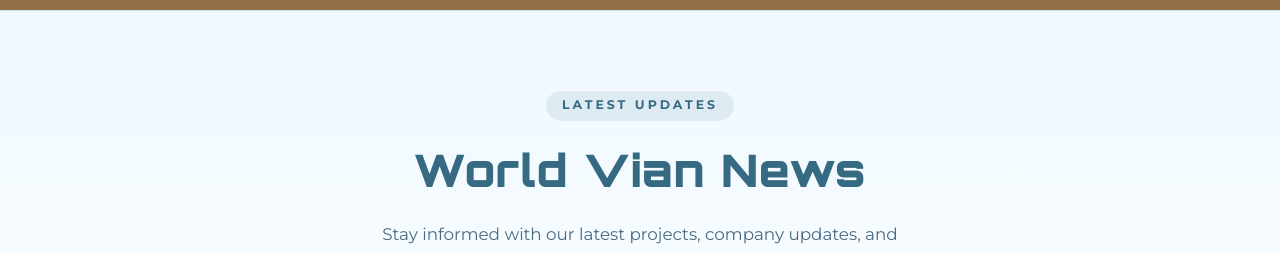
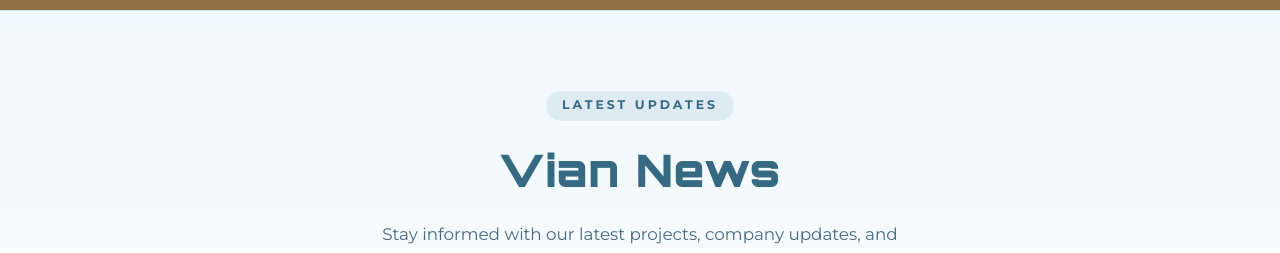
Before and after one commit to Vian-global/vian-global, a React (Vite) app: page / in a window 1280 px wide. Shown: the part 3200-3453 px from the top of the page. Built offline with nearby package versions, Linux system fonts and the light colour scheme; no server answers.

Commit message:
style: revert news heading from World Vian News to Vian News

```diff
--- a/src/pages/Home.jsx
+++ b/src/pages/Home.jsx
@@ -248,7 +248,7 @@ function Home() {
           <div className="news-container">
             <div className="news-header scroll-fade-in">
               <span className="news-eyebrow">Latest Updates</span>
-              <h2 className="news-title">World Vian News</h2>
+              <h2 className="news-title">Vian News</h2>
               <p className="news-subtitle">Stay informed with our latest projects, company updates, and industry insights.</p>
             </div>
 
--- a/src/pages/NewsArticle.jsx
+++ b/src/pages/NewsArticle.jsx
@@ -222,7 +222,7 @@ function NewsArticle() {
           {/* ── MORE ARTICLES ─────────────── */}
           {moreArticles.length > 0 && (
             <section className="article-more" aria-label="More articles">
-              <h2 className="article-more-title">More from World Vian News</h2>
+              <h2 className="article-more-title">More from Vian News</h2>
               <div className="article-more-grid">
                 {moreArticles.map(a => (
                   <Link to={`/news/${a.slug}`} key={a._id} className="article-more-card">
```
